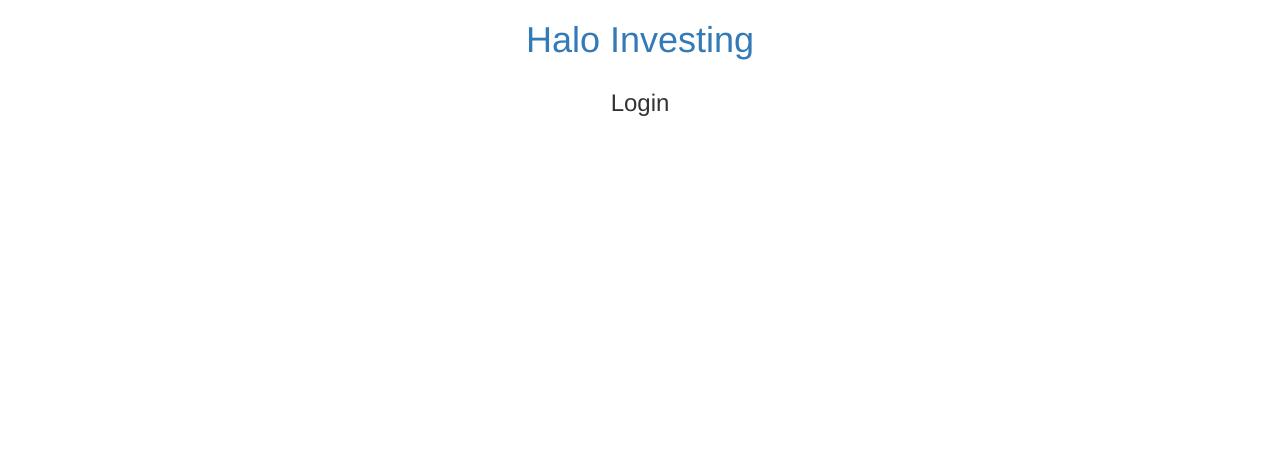
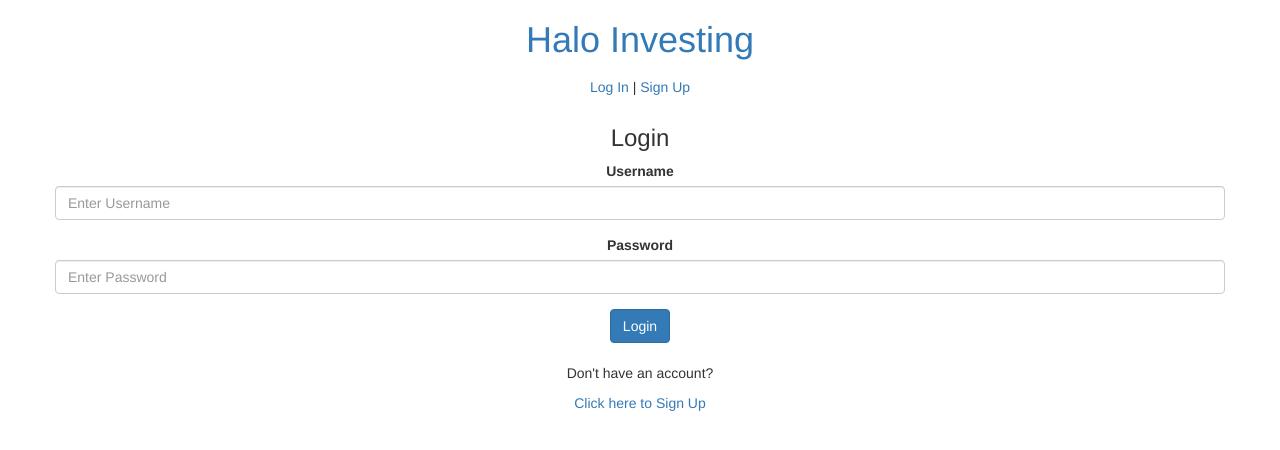
Before and after one commit to pranaymarella/Halo-Code-Challenge, a Flask app: page /login in a window 1280 px wide. Shown: the top 450 px of the page. Run offline with Flask 2, Linux system fonts and the light colour scheme; some libraries are stand-ins or nearby versions.

Commit message:
added user login/logout functionality

```diff
--- a/models.py
+++ b/models.py
@@ -52,6 +52,8 @@ class Items(Base):
     id = Column(Integer, primary_key=True)
     key = Column(String(30), index=True)
     value = Column(String(250))
+    author = relationship(Users)
+    author_id = Column(Integer, ForeignKey('user.id'))
     created_date = Column(DateTime(timezone=True), server_default=func.now())
 
     @property
--- a/templates/addItem.html
+++ b/templates/addItem.html
@@ -16,7 +16,7 @@
         <label for='valueInput'>Value</label>
         <input type='text' name='value' class='form-control' id='valueInput' placeholder='Enter Key'/>
       </div>
-      <button type='submit' class='btn btn-primary'>Submit</button>
+      <button type='submit' class='btn btn-primary'>Add Item</button>
     </form>
 </div>
 
--- a/templates/base.html
+++ b/templates/base.html
@@ -16,6 +16,29 @@
     <div class='row text-center'>
       <h1><a href='{{url_for("index")}}'>Halo Investing</a></h1>
     </div>
+    {% if login_session and login_session['username'] %}
+    <div class='row text-center'>
+        <h5><a href="{{url_for('logout')}}">Log out</a></h5>
+    </div>
+    {% else %}
+    <div class='row text-center'>
+        <h5><a href="{{url_for('login')}}">Log In</a>  |  <a href="{{url_for('signup')}}">Sign Up</a></h5>
+    </div>
+    {% endif %}
+
+    <!-- Flash Messages -->
+    <div class='row text-center'>
+        {% with messages = get_flashed_messages() %}
+            {% if messages %}
+              {% for message in messages %}
+              <div class='alert alert-info alert-dismissible'>
+                <a href="#" class="close" data-dismiss="alert" aria-label="close">&times;</a>
+                <strong> {{ message }} </strong>
+              </div>
+              {% endfor %}
+            {% endif %}
+        {% endwith %}
+    </div>
 
     <!-- Application Content -->
     {% block content %}
--- a/templates/login.html
+++ b/templates/login.html
@@ -6,4 +6,23 @@
   <h3>Login</h3>
 </div>
 
+<div class='row text-center'>
+    <form action='/login' method='post' autocomplete='off'>
+      <div class='form-group'>
+        <label for='userNameInput'>Username</label>
+        <input type='text' name='username' class='form-control' id='userNameInput' placeholder='Enter Username'/>
+      </div>
+      <div class='form-group'>
+        <label for='passwordInput'>Password</label>
+        <input type='password' name='password' class='form-control' id='passwordInput' placeholder='Enter Password'/>
+      </div>
+      <button type='submit' class='btn btn-primary'>Login</button>
+    </form>
+</div>
+<br>
+<div class='row text-center'>
+  <p>Don't have an account?</p>
+  <a href='#'>Click here to Sign Up</a>
+</div>
+
 {% endblock %}
--- a/views.py
+++ b/views.py
@@ -32,35 +32,144 @@ def redirect_url(default='/'):
     return request.args.get('next') or request.referrer or url_for(default)
 
 
+#############################
+# User Login and Registration
+############################
+
+
+@auth.verify_password
+def verify_password(username, password):
+    user = db.query(Users).filter_by(username=username).first()
+    if not user or not user.verify_password(password):
+        return False
+    g.user = user
+    return True
+
+
+def createUser(login_session):
+    newUser = Users(username=login_session['username'])
+    db.add(newUser)
+    db.commit()
+    user = db.query(Users).filter_by(username=login_session['username']).first()
+    return user.id
+
+
+def getUserInfo(user_id):
+    user = db.query(Users).filter_by(id=user_id).first()
+    return user
+
+
+@app.route('/signup', methods=['GET', 'POST'])
+def signup():
+    if request.method == 'GET':
+        return render_template('signup.html',
+                                login_session=login_session)
+    elif request.method == 'POST':
+        username = request.form.get('username')
+        password = request.form.get('password')
+        verifyPass = request.form.get('verifyPassword')
+
+        if username is None or password is None or password != verifyPass:
+            flash('You must enter a valid username and password')
+            return render_template('signup.html')
+
+        # Check if user is already in database
+        user = db.query(Users).filter_by(username=username).first()
+        if user:
+            flash('This user is already registered, please login to continue')
+            return render_template('signup.html')
+        else:
+            user = Users(username=username)
+            user.hash_password(password)
+            db.add(user)
+            db.commit()
+            flash('User has been created, login to continue')
+            return redirect(url_for('index'))
+    else:
+        return redirect(url_for('index'))
+
+
+@app.route('/login', methods=['GET', 'POST'])
+def login():
+    if request.method == 'GET':
+        return render_template('login.html',
+                                login_session=login_session)
+    elif request.method == 'POST':
+        username = request.form.get('username')
+        password = request.form.get('password')
+
+        if verify_password(username, password):
+            user = db.query(Users).filter_by(username=username).first()
+            login_session['username'] = user.username
+            login_session['user_id'] = user.id
+            flash("You have been logged in as: %s" % user.username)
+            g.user = user
+            return redirect(url_for('index'))
+        else:
+            flash('Wrong Username or Password')
+            return render_template('login.html')
+    else:
+        return redirect(url_for('index'))
+
+
+@app.route('/logout')
+def logout():
+    del login_session['username']
+    del login_session['user_id']
+    flash('You have been logged out')
+    return redirect(url_for('index'))
+
+
 ##################
 # VIEWS
 ##################
+
+
 @app.route('/')
 def index():
-    items = db.query(Items).all()
-    return render_template('home.html',
-                            items=items)
+    if ('username' in login_session):
+        # Only show items added by this user
+        items = db.query(Items).filter_by(author_id=login_session['user_id']).all()
+        return render_template('home.html', items=items, login_session=login_session)
+    else:
+        # Don't show items when user is not logged in
+        return render_template('home.html',
+                                login_session=login_session)
 
-
+# Method for Setting/Adding new Key Value Pairs
 @app.route('/add', methods=['GET', 'POST'])
 def addItem():
     if request.method == 'GET':
-        return render_template('addItem.html')
+        # Make sure only logged in users can access this page
+        if ('username' in login_session):
+            return render_template('addItem.html',
+                                    login_session=login_session)
+        else:
+            flash('Please login in order to add key/value pairs')
+            return redirect(url_for('login'))
     elif request.method == 'POST':
-        key = request.form.get('key')
-        value = request.form.get('value')
+        # Make sure only logged in users are adding key/value pairs
+        if ('username' in login_session):
+            key = request.form.get('key')
+            value = request.form.get('value')
 
-        if key is not None and key != '':
-            item = Items(key=key)
-            if value is not None and value != '':
-                item.value = value
+            if key is not None and key != '':
+                item = Items(key=key)
+                if value is not None and value != '':
+                    item.value = value
+                item.author = getUserInfo(login_session['user_id'])
+            else:
+                flash('You need to provide a proper Key/Value pair')
+                return redirect(url_for('addItem'))
+
+            db.add(item)
+            db.commit()
+            flash('Item Added!')
+            return redirect(url_for('index'))
         else:
-            flash('You need to provide a proper Key/Value pair')
-            return redirect(url_for('add'))
-
-        db.add(item)
-        db.commit()
-        flash('Item Added!')
+            flash('Please login in order to add key/value pairs')
+            return redirect(url_for('login'))
+    else:
         return redirect(url_for('index'))
 
 
@@ -69,16 +178,6 @@ def editItem():
     return render_template('editItem.html')
 
 
-@app.route('/login')
-def login():
-    return render_template('login.html')
-
-
-@app.route('/signup')
-def signup():
-    return render_template('signup.html')
-
-
 if __name__ == '__main__':
     app.secret_key = 'super_secret_key'
     app.debug = True
```
Also changed, not shown: templates/home.html (+22 -0 lines), templates/signup.html (+23 -0 lines), items.db, 1 other file.
